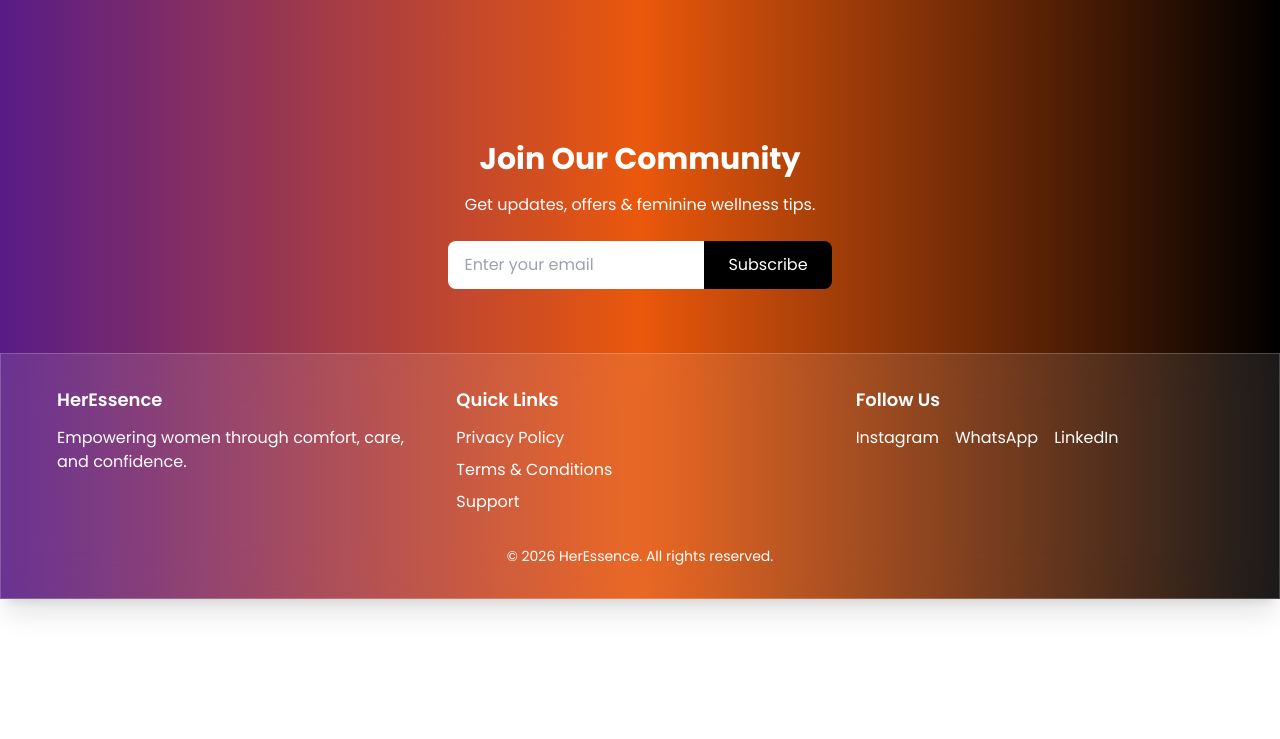
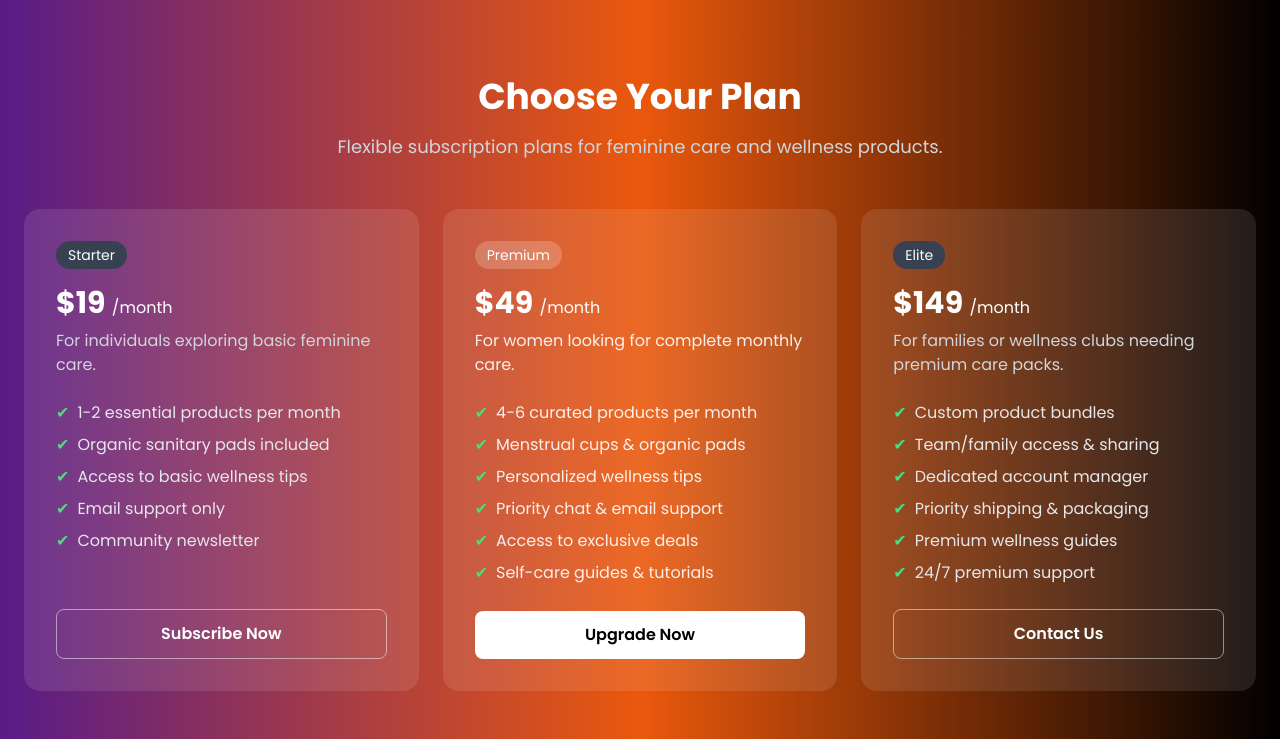
Before and after one commit to Cynthy15/E-Commerce, a plain HTML site: page index.html in a window 1280 px wide. Shown: the part 4281-5020 px from the top of the page. Before the commit the page ends 4880 px from the top, so only its background shows below. Drawn offline with nearby package versions, Linux system fonts and the light colour scheme.

Commit message:
Adding paying plan

```diff
--- a/index.html
+++ b/index.html
@@ -318,16 +318,104 @@
 
 </section>
 
-<!-- contact us  -->
-<section class="py-16 text-white text-center">
-  <h3 class="text-3xl font-bold mb-4">Join Our Community</h3>
-  <p class="mb-6">Get updates, offers & feminine wellness tips.</p>
-  <div class="flex justify-center">
-    <input type="email" placeholder="Enter your email" class="px-4 py-3 rounded-l-lg text-black w-64 focus:outline-none">
-    <button class="bg-black px-6 rounded-r-lg">Subscribe</button>
+<!-- plans -->
+
+<section class="text-white">
+  <div class="max-w-7xl mx-auto px-6 text-center mb-12">
+    <h2 class="text-4xl font-bold mb-4">Choose Your Plan</h2>
+    <p class="text-lg text-gray-300">Flexible subscription plans for feminine care and wellness products.</p>
+  </div>
+
+  <div class="max-w-7xl mx-auto px-6 grid grid-cols-1 md:grid-cols-3 gap-6">
+
+    <!-- 1st Plan -->
+    <div class="bg-white/10 rounded-2xl p-8 flex flex-col justify-between hover:bg-white/20 transition">
+      <div>
+        <span class="inline-block bg-gray-700 px-3 py-1 rounded-full text-sm mb-4">Starter</span>
+        <h3 class="text-3xl font-bold mb-2">$19 <span class="text-base font-normal">/month</span></h3>
+        <p class="text-gray-300 mb-6">For individuals exploring basic feminine care.</p>
+
+        <ul class="space-y-2 text-left text-gray-200 mb-6">
+          <li class="flex items-center"><span class="mr-2 text-green-400">✔</span> 1-2 essential products per month</li>
+          <li class="flex items-center"><span class="mr-2 text-green-400">✔</span> Organic sanitary pads included</li>
+          <li class="flex items-center"><span class="mr-2 text-green-400">✔</span> Access to basic wellness tips</li>
+          <li class="flex items-center"><span class="mr-2 text-green-400">✔</span> Email support only</li>
+          <li class="flex items-center"><span class="mr-2 text-green-400">✔</span> Community newsletter</li>
+        </ul>
+      </div>
+
+      <button class="mt-auto w-full bg-transparent border border-white/50 hover:bg-white/20 py-3 rounded-lg font-semibold transition">
+        Subscribe Now
+      </button>
+    </div>
+
+    <!-- 2nd Plan -->
+    <div class="bg-white/10 rounded-2xl p-8 flex flex-col justify-between hover:bg-white/20 transition">
+      <div>
+        <span class="inline-block bg-white/20 px-3 py-1 rounded-full text-sm mb-4">Premium</span>
+        <h3 class="text-3xl font-bold mb-2">$49 <span class="text-base font-normal">/month</span></h3>
+        <p class="text-white/90 mb-6">For women looking for complete monthly care.</p>
+
+        <ul class="space-y-2 text-left text-white/90 mb-6">
+          <li class="flex items-center"><span class="mr-2 text-green-400">✔</span> 4-6 curated products per month</li>
+          <li class="flex items-center"><span class="mr-2 text-green-400">✔</span> Menstrual cups & organic pads</li>
+          <li class="flex items-center"><span class="mr-2 text-green-400">✔</span> Personalized wellness tips</li>
+          <li class="flex items-center"><span class="mr-2 text-green-400">✔</span> Priority chat & email support</li>
+          <li class="flex items-center"><span class="mr-2 text-green-400">✔</span> Access to exclusive deals</li>
+          <li class="flex items-center"><span class="mr-2 text-green-400">✔</span> Self-care guides & tutorials</li>
+        </ul>
+      </div>
+
+      <button class="mt-auto w-full bg-white text-black font-semibold py-3 rounded-lg hover:bg-gray-100 transition">
+        Upgrade Now
+      </button>
+    </div>
+
+    <!-- 3rd Plan -->
+    <div class="bg-white/10 rounded-2xl p-8 flex flex-col justify-between hover:bg-white/20 transition">
+      <div>
+        <span class="inline-block bg-gray-700 px-3 py-1 rounded-full text-sm mb-4">Elite</span>
+        <h3 class="text-3xl font-bold mb-2">$149 <span class="text-base font-normal">/month</span></h3>
+        <p class="text-gray-300 mb-6">For families or wellness clubs needing premium care packs.</p>
+
+        <ul class="space-y-2 text-left text-gray-200 mb-6">
+          <li class="flex items-center"><span class="mr-2 text-green-400">✔</span> Custom product bundles</li>
+          <li class="flex items-center"><span class="mr-2 text-green-400">✔</span> Team/family access & sharing</li>
+          <li class="flex items-center"><span class="mr-2 text-green-400">✔</span> Dedicated account manager</li>
+          <li class="flex items-center"><span class="mr-2 text-green-400">✔</span> Priority shipping & packaging</li>
+          <li class="flex items-center"><span class="mr-2 text-green-400">✔</span> Premium wellness guides</li>
+          <li class="flex items-center"><span class="mr-2 text-green-400">✔</span> 24/7 premium support</li>
+        </ul>
+      </div>
+
+      <button class="mt-auto w-full bg-transparent border border-white/50 hover:bg-white/20 py-3 rounded-lg font-semibold transition">
+        Contact Us
+      </button>
+    </div>
+
   </div>
 </section>
 
+<!-- contact us  -->
+<section class="py-20 flex justify-center mt-20 mb-20">
+  <div class="relative p-8 backdrop-blur-xl bg-white/10 border border-white/20 shadow-xl hover:shadow-2xl transition text-white p-12 rounded-3xl text-center text-white max-w-2xl w-full shadow-2xl">
+    <h3 class="text-3xl font-bold mb-4">Join Our Community</h3>
+    <p class="mb-8 text-white/90">Get updates, offers & feminine wellness tips delivered straight to your inbox.</p>
+
+    <div class="flex justify-center max-w-md mx-auto">
+      <input
+        type="email"
+        placeholder="Enter your email"
+        class="px-4 py-3 rounded-l-lg text-black w-full focus:outline-none"
+      >
+      <button class="bg-white text-black px-6 rounded-r-lg font-semibold hover:bg-pink-300 transition">
+        Subscribe
+      </button>
+    </div>
+  </div>
+</section>
+
+<!-- foooter -->
 <footer id="contact" class="relative p-8 backdrop-blur-xl bg-white/10 border border-white/20 shadow-xl hover:shadow-2xl transition text-white">
   <div class="max-w-7xl mx-auto px-6 grid md:grid-cols-3 gap-8">
 
```
